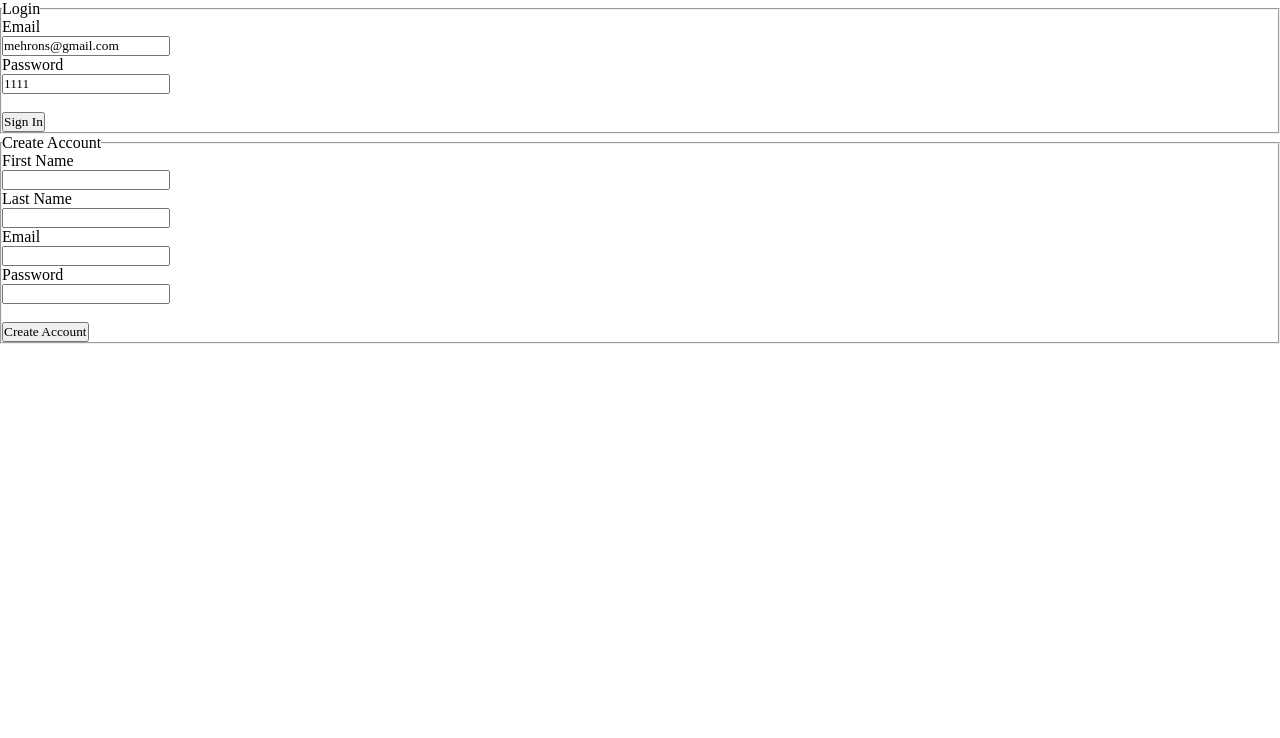
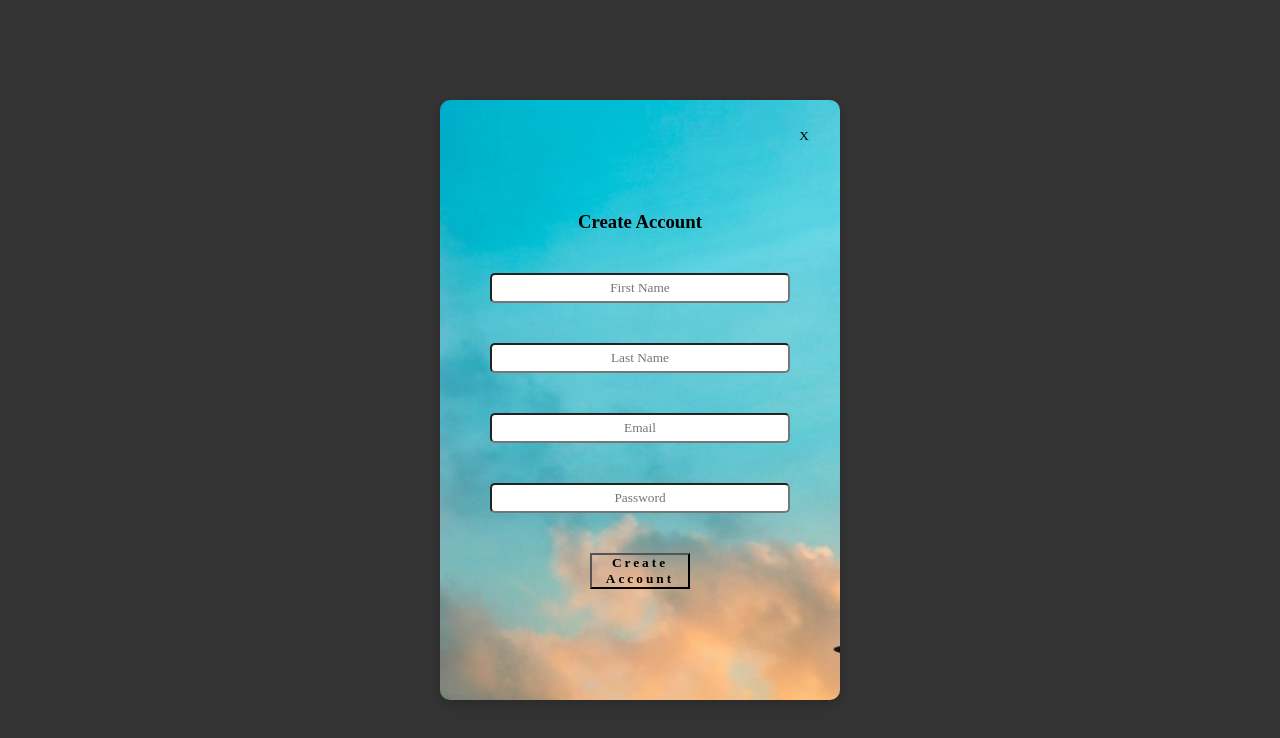
Before and after one commit to MehronS/travel-log, a React app: page / in a window 1280 px wide. Built offline with nearby package versions, Linux system fonts and the light colour scheme.

Commit message:
added create account modal and some css

```diff
--- a/client/components/CountryList.js
+++ b/client/components/CountryList.js
@@ -27,11 +27,11 @@ class CountryList extends Component {
 
   async componentDidMount() {
     const token = window.localStorage.getItem(`token`);
+
+    let beenToPlaces = [];
+    try {
       if (token) {
         await this.props.getSingleUser(this.props.match.params.id);
-    }
-    let beenToPlaces = [];
-    try {
         await Promise.all(
           this.props.singleUser.locations.map(async (location) => {
             const { data } = await axios.get(
@@ -55,6 +55,10 @@ class CountryList extends Component {
         });
 
         this.loadMarkers();
+      } else {
+        alert(`nah fam`);
+        this.props.history.push(`/`);
+      }
     } catch (error) {
       console.error(error);
     }
--- /dev/null
+++ b/client/components/CreateAccount.js
@@ -0,0 +1,54 @@
+import React from "react";
+
+function CreateAccount(props) {
+  return (
+    <div className="modalDiv">
+      <div className="create_modal_wrapper">
+        <h3>Create Account</h3>
+
+        <input
+          placeholder="First Name"
+          className="create_inputs"
+          name="firstName"
+          value={props.state.firstName}
+          onChange={props.handleChange}
+        />
+
+        <input
+          placeholder="Last Name"
+          className="create_inputs"
+          name="lastName"
+          value={props.state.lastName}
+          onChange={props.handleChange}
+        />
+
+        <input
+          placeholder="Email"
+          className="create_inputs"
+          name="newEmail"
+          value={props.state.newEmail}
+          onChange={props.handleChange}
+        />
+
+        <input
+          placeholder="Password"
+          className="create_inputs"
+          name="newPass"
+          value={props.state.newPass}
+          onChange={props.handleChange}
+        />
+        <div>
+          {" "}
+          <button onClick={props.handleCreate} className="create_button">
+            Create Account
+          </button>
+        </div>
+        <button className="modal_create_button" onClick={props.toggleModal}>
+          X
+        </button>
+      </div>
+    </div>
+  );
+}
+
+export default CreateAccount;
--- a/client/components/LoginPage.js
+++ b/client/components/LoginPage.js
@@ -1,22 +1,25 @@
 import React, { Component } from "react";
 import { connect } from "react-redux";
 import { fetchCreatedUser, fetchSingleUser } from "../redux/users";
+import CreateAccount from "./CreateAccount";
 
 class LoginPage extends Component {
   constructor() {
     super();
     this.state = {
-      email: "mehrons@gmail.com",
-      password: "1111",
+      email: ``,
+      password: ``,
       firstName: ``,
       lastName: ``,
       newEmail: ``,
       newPass: ``,
+      showModal: true,
     };
 
     this.handleChange = this.handleChange.bind(this);
     this.handleSignin = this.handleSignin.bind(this);
     this.handleCreate = this.handleCreate.bind(this);
+    this.toggleModal = this.toggleModal.bind(this);
   }
 
   componentDidUpdate(prevProps) {
@@ -57,70 +60,50 @@ class LoginPage extends Component {
     }
   }
 
+  toggleModal() {
+    this.setState({ showModal: !this.state.showModal });
+  }
+
   render() {
-    // console.log(`from login render`, this.props);
     return (
       <div>
-        <fieldset>
+        {this.state.showModal ? (
+          <CreateAccount
+            toggleModal={this.toggleModal}
+            handleCreate={this.handleCreate}
+            state={this.state}
+            handleChange={this.handleChange}
+          />
+        ) : (
+          <div className="login_view">
+            <fieldset className="login_fieldset">
               <legend>Login</legend>
-          <label>Email</label>
-          <br />
+              <div className="form__input">
                 <input
                   name="email"
                   value={this.state.email}
                   onChange={this.handleChange}
+                  autoFocus
+                  placeholder="Email"
                 />
-          <br />
-          <label>Password</label>
-          <br />
+              </div>
+              <div className="form__input">
                 <input
                   name="password"
                   value={this.state.password}
                   onChange={this.handleChange}
+                  placeholder="Password"
                 />
+              </div>
+
               <div className="login_buttons_div">
-            <br />
-            <button onClick={this.handleSignin}>Sign In</button>
+                <button onClick={this.handleSignin}>Log In</button>
+
+                <button onClick={this.toggleModal}>Create Account</button>
               </div>
             </fieldset>
-        <fieldset>
-          <legend>Create Account</legend>
-          <label>First Name</label>
-          <br />
-          <input
-            name="firstName"
-            value={this.state.firstName}
-            onChange={this.handleChange}
-          />
-          <br />
-          <label>Last Name</label>
-          <br />
-          <input
-            name="lastName"
-            value={this.state.lastName}
-            onChange={this.handleChange}
-          />
-          <br />
-          <label>Email</label>
-          <br />
-          <input
-            name="newEmail"
-            value={this.state.newEmail}
-            onChange={this.handleChange}
-          />
-          <br />
-          <label>Password</label>
-          <br />
-          <input
-            name="newPass"
-            value={this.state.newPass}
-            onChange={this.handleChange}
-          />
-          <div className="login_buttons_div">
-            <br />
-            <button onClick={this.handleCreate}>Create Account</button>
           </div>
-        </fieldset>
+        )}
       </div>
     );
   }
--- a/client/components/SingleCountry.js
+++ b/client/components/SingleCountry.js
@@ -158,6 +158,7 @@ class SingleCountry extends Component {
                   <button onClick={(e) => this.handleSubmit(e)}>Submit</button>
                 </form>
 
+                <div className="imageDiv">
                   {this.props.userPictures
                     ? this.props.userPictures.map((link) => {
                         return (
@@ -171,6 +172,7 @@ class SingleCountry extends Component {
                         );
                       })
                     : null}
+                </div>
               </div>
             ) : (
               <p>Loading</p>
--- a/public/index.html
+++ b/public/index.html
@@ -22,7 +22,7 @@
 
     <!-- Prevent Starting From Top -->
 
-    <title>Travel Guide</title>
+    <title>Travel Log</title>
     <link rel="icon" href="icon.png" type="image/icon type" />
     <link rel="stylesheet" href="/style.css" />
     <!-- Our js bundle will be in 'bundle.js' -->
--- a/public/style.css
+++ b/public/style.css
@@ -3,6 +3,11 @@
   margin: 0;
   padding: 0;
   font-family: "Roboto Slab", serif;
+}
+
+body {
+  height: 100vh;
+  overflow-x: hidden;
 }
 
 .mainMap {
@@ -35,9 +40,8 @@
 }
 
 .countryImages {
-  width: 500px;
+  width: 100%;
   height: 300px;
-  margin: 5px;
 }
 
 nav {
@@ -56,8 +60,15 @@ nav {
   text-decoration: none;
 }
 
+.imageDiv {
+  display: flex;
+  flex-wrap: wrap;
+}
+
 .imageField {
-  display: flex;
+  flex-grow: 1;
+  width: 33%;
+  height: 300px;
 }
 
 .modalDiv {
@@ -71,13 +82,13 @@ nav {
 }
 
 .modalWrapper {
-  width: 800px;
+  width: 1000px;
   height: 500px;
   box-shadow: 0 5px 16px rgba(0, 0, 0, 0.2);
   background: #fff;
   color: #000;
   display: grid;
-  grid-template-columns: 2fr 1fr;
+  grid-template-columns: 3fr 1fr;
   position: relative;
   z-index: 10;
   border-radius: 10px;
@@ -116,3 +127,67 @@ nav {
   padding: 0;
   z-index: 10;
 }
+
+.create_modal_wrapper {
+  width: 400px;
+  height: 600px;
+  box-shadow: 0 5px 16px rgba(0, 0, 0, 0.2);
+  background: url("./loginImage.jpeg");
+  color: #000;
+  position: relative;
+  z-index: 10;
+  border-radius: 10px;
+  display: flex;
+  flex-direction: column;
+  justify-content: center;
+  text-align: center;
+  gap: 40px;
+}
+
+.modal_create_button {
+  color: black;
+  border: none;
+  background: none;
+  cursor: pointer;
+  position: absolute;
+  top: 20px;
+  right: 20px;
+  width: 32px;
+  height: 32px;
+  padding: 0;
+  z-index: 10;
+}
+
+.create_inputs {
+  width: 300px;
+  margin-left: 50px;
+  text-align: center;
+  height: 30px;
+  border-radius: 5px;
+}
+
+.create_button {
+  color: black;
+  font-weight: 700 !important;
+  letter-spacing: 3px;
+  background: none;
+
+  width: 100px;
+}
+
+.login_view {
+  margin: 0;
+  display: flex;
+  align-items: center;
+  justify-items: center;
+  height: 100vh;
+  font-size: 18 px;
+  background: url(./loginImage.jpeg);
+}
+
+.login_fieldset {
+  flex-grow: 1;
+  align-self: flex-start;
+  justify-self: center;
+  text-align: center;
+}
```
Also changed, not shown: public/loginImage.jpeg (added). Lines whose indentation alone changed are shown as unchanged.
